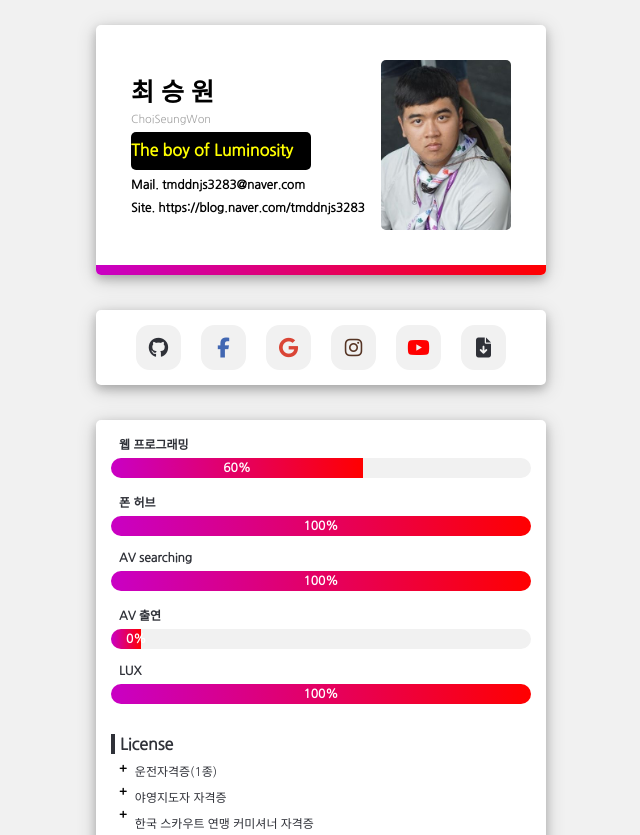
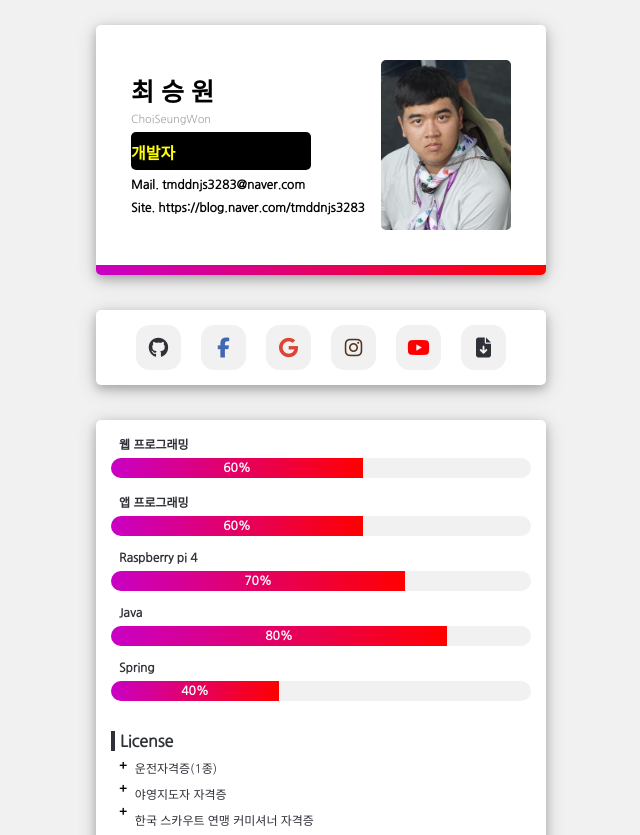
Before and after one commit to swchois/swchois.github.io, a plain HTML site: page index.html in a window 1280 px wide. Shown: the top 835 px of the page, without its empty margins (319-959 px from the left). Drawn offline with Linux system fonts and the light colour scheme.

Commit message:
Update index.html

```diff
--- a/index.html
+++ b/index.html
@@ -23,7 +23,7 @@
                     <!-- 영문이름 -->
                     <span class="name_eng">ChoiSeungWon</span>
                     <!-- 직업 -->
-                    <span class="job">The boy of Luminosity</span>
+                    <span class="job">개발자</span>
                 </div>
                 <div class="item_list">
                     <div class="item_type">
@@ -67,21 +67,21 @@
                 </div>
 
                 <div class="bar_wrap">
-                    <div class="skill_title"><strong>폰 허브</strong></div>
-                    <div><div class="bar_border"><div class="bar_fill" style="width: 100%">100%</div></div></div>
+                    <div class="skill_title"><strong>앱 프로그래밍</strong></div>
+                    <div><div class="bar_border"><div class="bar_fill" style="width: 60%">60%</div></div></div>
                 </div>
 
                 <div class="bar_wrap">
-                    <div class="skill_title"><strong>AV searching</strong></div>
-                    <div><div class="bar_border"><div class="bar_fill" style="width: 100%">100%</div></div></div>
+                    <div class="skill_title"><strong>Raspberry pi 4</strong></div>
+                    <div><div class="bar_border"><div class="bar_fill" style="width: 70%">70%</div></div></div>
                 </div>
                 <div class="bar_wrap">
-                    <div class="skill_title"><strong>AV 출연</strong></div>
-                    <div><div class="bar_border"><div class="bar_fill" style="width:0%">0%</div></div></div>
+                    <div class="skill_title"><strong>Java</strong></div>
+                    <div><div class="bar_border"><div class="bar_fill" style="width:80%">80%</div></div></div>
                 </div>
                 <div class="bar_wrap">
-                    <div class="skill_title"><strong>LUX</strong></div>
-                    <div><div class="bar_border"><div class="bar_fill" style="width: 100%">100%</div></div></div>
+                    <div class="skill_title"><strong>Spring</strong></div>
+                    <div><div class="bar_border"><div class="bar_fill" style="width: 40%">40%</div></div></div>
                 </div>
             </div>
 
```
